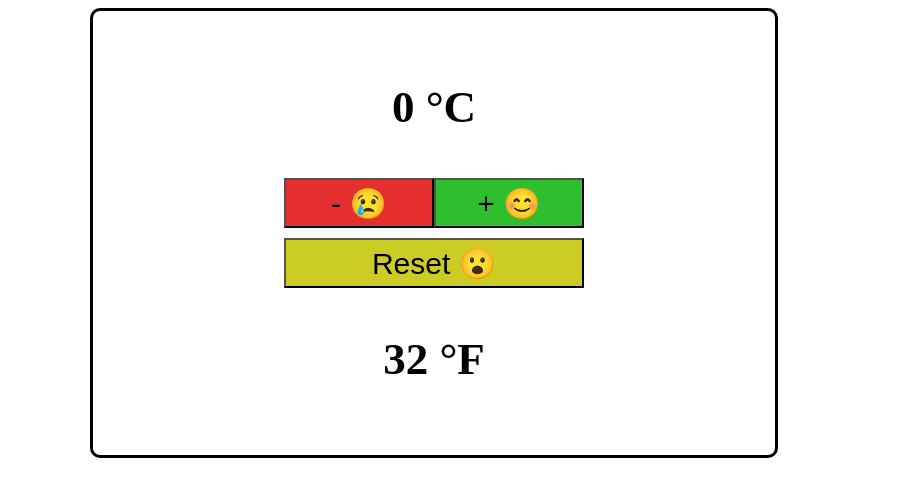
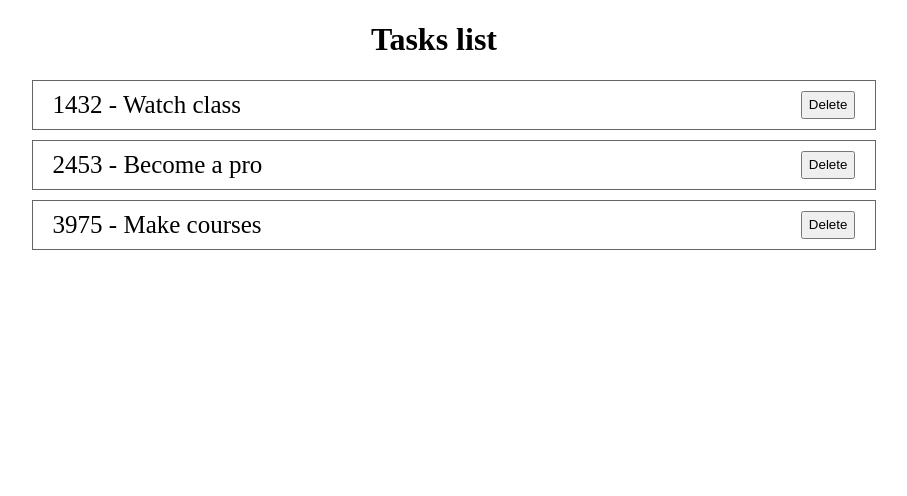
Before and after one commit to RubenSH51/taskmaster, a React (Create React App) app: page / in a window 1280 px wide. Shown: the top 496 px of the page, without its empty margins (206-1113 px from the left). Built offline with nearby package versions, Linux system fonts and the light colour scheme.

Commit message:
Tasks list base

```diff
--- a/src/App.js
+++ b/src/App.js
@@ -5,78 +5,41 @@ import { useState } from "react";
 
 export const App = () => {
 
-  //let count = 0;
-
-  const [count, setCount] = useState(0)
-
-  function handleAdd()
-  {
-    //count++;
-    if (count < 100000)
-    {
-      setCount(count + 1)
-    }
-    else
-    {
-      return
-    }
-
-  }
-
-  function handleSub()
-  {
-    if (count > -5000)
-    {
-      setCount(count - 1)
-    }
-    else
-    {
-      return
-    }
-  }
-
-  function reset()
-  {
-    setCount(0)
-  }
+  const [tasks, setTasks] = useState([
+    {id: 1432,
+    name: "Watch class",
+    completed: false},
+    {id: 2453,
+    name: "Become a pro",
+    completed: false},
+    {id: 3975,
+    name: "Make courses",
+    completed: false}
 
 
-  function esEntero(num)
+  ])
+
+  function deleteTask(id)
   {
-    return (num % 1===0)
-  }
+    // console.log(id)
 
-  function formatoNumero(numero)
-  {
-    if (esEntero(numero*1.8+32))
-    {
-      return (numero*1.8+32)
-    }
-    else
-    {
-      return (numero*1.8+32).toFixed(2)
-    }
+    setTasks(tasks.filter(task => id !== task.id))
+
   }
 
 
   return (
 
       <div className="App">
-          <div className="box">
-            <p>{count} °C</p>
-            <div className="botonera">
-
-              <div className="upperDiv">
-                <button onClick={handleSub} className="sub">- 😢</button>
-                <button onClick={handleAdd} className="add">+ 😊</button>
-              </div>
-              <div className="lowererDiv">
-                <button className="reset" onClick={reset}>Reset 😮</button>
-              </div>
-
-            </div>
-            <p>{formatoNumero(count)} °F</p>
-          </div>
+        <h1>Tasks list</h1>
+        <ul>
+          {tasks.map((task) => (
+            <li key={task.name}>
+              <span>{task.id} - {task.name}</span>
+              <button onClick={() => deleteTask(task.id)}>Delete</button>
+            </li>
+          ))}
+        </ul>
       </div>
   )
 }
--- a/src/app.css
+++ b/src/app.css
@@ -1,47 +1,27 @@
-.box
+
+.App
 {
-    width: 50%;
+    width: 70%;
     margin: 0 auto;
-    display: flex;
-    flex-direction: column;
-    align-items: center;
-    border: 3px solid black;
-    padding: 25px;
-    border-radius: 10px;
 }
 
-.box p
+h1
 {
-    font-size: 45px;
-    font-weight: bolder;
+    text-align: center;
 }
 
-.botonera
+ul
+{
+    list-style: none;
+}
+
+ul li
 {
     display: flex;
-    gap: 10px;
-    flex-direction: column;
+    justify-content: space-between;
+    margin-bottom: 10px;
+    font-size: 25px;
+    border: 1px solid rgb(102, 101, 101);
+    padding: 10px 20px;
+
 }
-
-.botonera button
-{
-    width: 150px;
-    height: 50px;
-    font-size: 30px;
-}
-
-.botonera .sub
-{
-    background-color: #e52e2e;
-}
-
-.botonera .add
-{
-    background-color: #2ebf2e;
-}
-
-.botonera .reset
-{
-    width: 100%;
-    background-color: #cccc25;
-}
```
